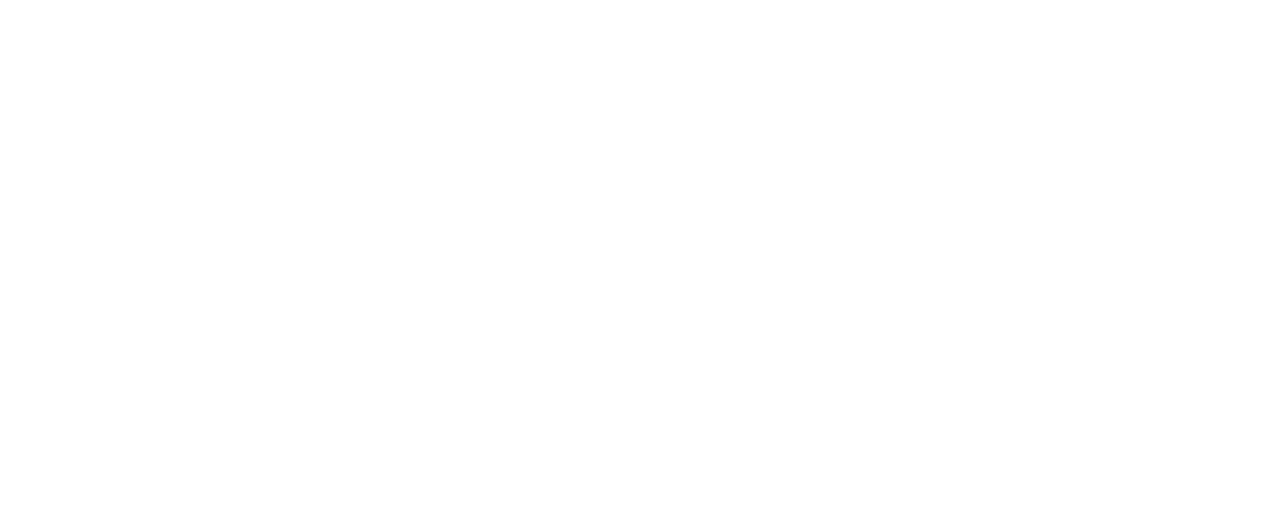
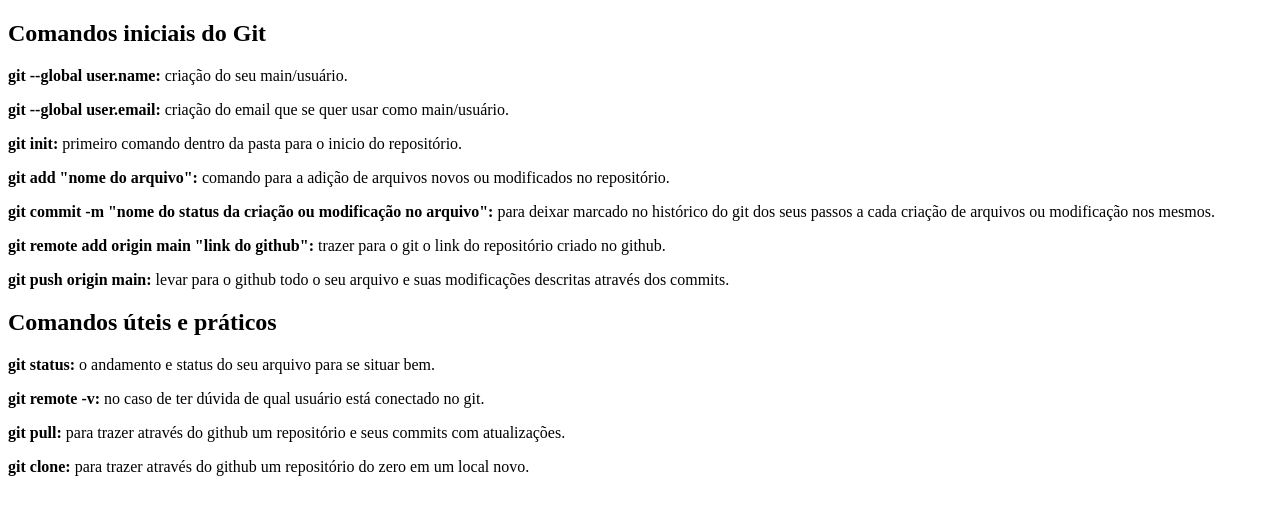
Before and after one commit to annasbrama/PrjManualGit, a plain HTML site: page index.html in a window 1280 px wide. Drawn offline with Linux system fonts and the light colour scheme.

Commit message:
Adicionado texto dos Comandos iniciais do Git e Comandos práticos e úteis do Git no arquivo index.html

```diff
--- a/index.html
+++ b/index.html
@@ -8,5 +8,23 @@
 </head>
 <body>
 
+    <h2>Comandos iniciais do Git</h2>
+
+    <p><b>git --global user.name: </b> criação do seu main/usuário. </p>
+    <p><b>git --global user.email:</b> criação do email que se quer usar como main/usuário.</p>
+    <p><b>git init:</b> primeiro comando dentro da pasta para o inicio do repositório.</p>
+    <p><b>git add "nome do arquivo":</b> comando para a adição de arquivos novos ou modificados no repositório.</p>
+    <p><b>git commit -m "nome do status da criação ou modificação no arquivo":</b> para deixar marcado no histórico do git dos seus passos a cada criação de arquivos ou modificação nos mesmos.</p>
+    <p><b>git remote add origin main "link do github":</b> trazer para o git o link do repositório criado no github. </p>
+    <p><b>git push origin main:</b> levar para o github todo o seu arquivo e suas modificações descritas através dos commits.</p>
+
+    <h2>Comandos úteis e práticos</h2>
+
+    <p><b>git status:</b> o andamento e status do seu arquivo para se situar bem.</p>
+    <p><b>git remote -v:</b> no caso de ter dúvida de qual usuário está conectado no git.</p>
+    <p><b>git pull:</b> para trazer através do github um repositório e seus commits com atualizações.</p>
+    <p><b>git clone:</b> para trazer através do github um repositório do zero em um local novo. </p>
+
+
 </body>
 </html>
```
